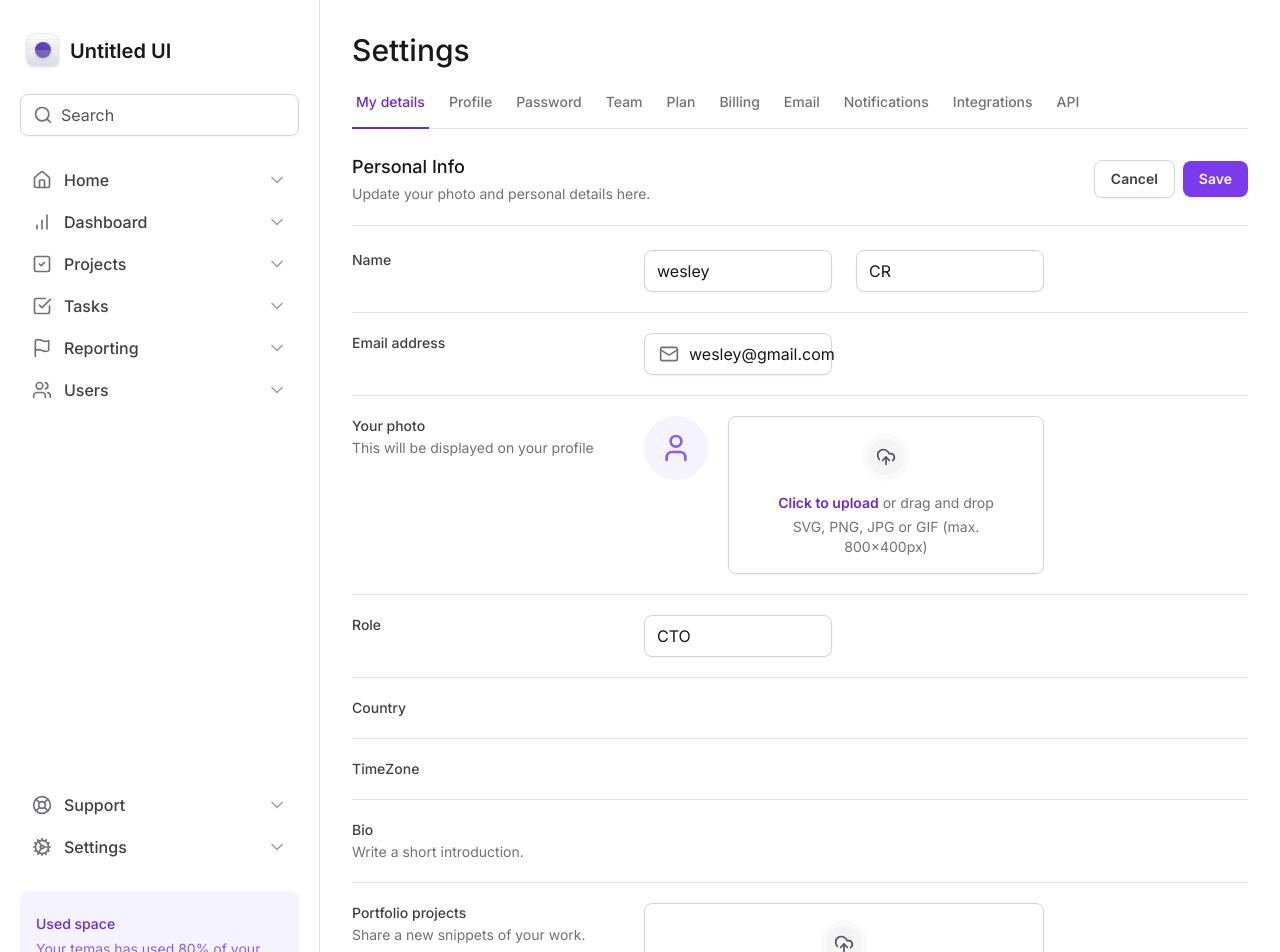
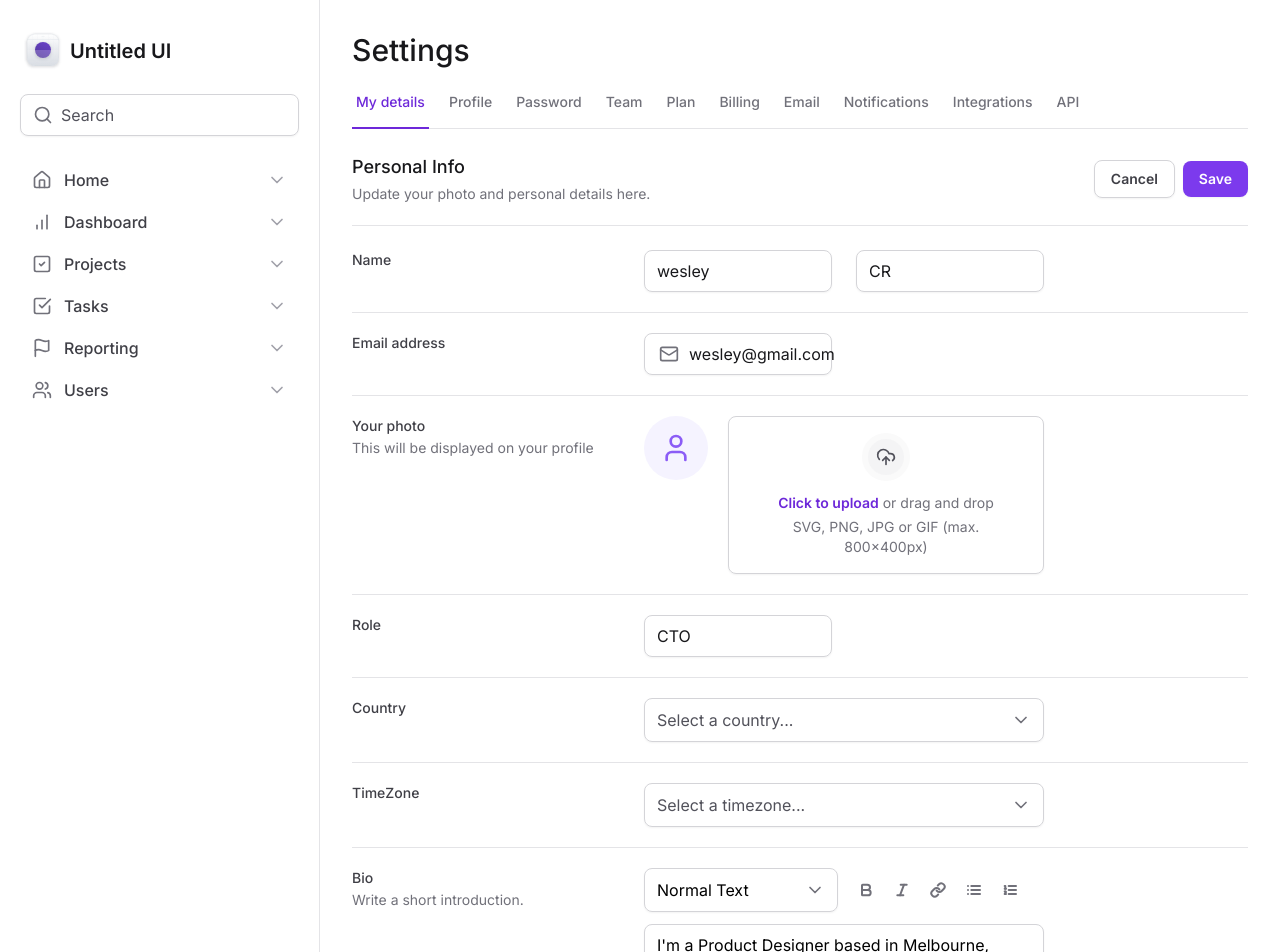
Before and after one commit to wesleywcr/Admin-UI, a Next.js app: page / in a window 1280 px wide. Shown: the top 952 px of the page. Built offline with nearby package versions, Linux system fonts and the light colour scheme.

Commit message:
feat: add new form

```diff
--- a/src/app/page.tsx
+++ b/src/app/page.tsx
@@ -1,7 +1,11 @@
 import { SettingsTabs } from '@/components/SettingsTabs'
 import * as Input from '@/components/Input'
 import * as FileInput from '@/components/Form/FileInput'
-import { Mail } from 'lucide-react'
+import { Bold, Italic, Link, List, ListOrdered, Mail } from 'lucide-react'
+import { Select } from '@/components/Form/Select'
+import { SelectItem } from '@/components/Form/Select/SelectItem'
+import { Textarea } from '@/components/Form/TextArea'
+
 export default function Home() {
   return (
     <>
@@ -110,7 +114,10 @@
             >
               Country
             </label>
-            <div></div>
+            <Select placeholder="Select a country...">
+              <SelectItem text="Brazil" value="br" />
+              <SelectItem text="United States" value="us" />
+            </Select>
           </div>
           <div className="grid gap-3 grid-cols-form pt-5">
             <label
@@ -119,7 +126,13 @@
             >
               TimeZone
             </label>
-            <div></div>
+            <Select placeholder="Select a timezone...">
+              <SelectItem
+                value="utc8"
+                text="Pacific Standard Time (UTC-08:00)"
+              />
+              <SelectItem value="utc3" text="America São Paulo (UTC-03:00)" />
+            </Select>
           </div>
           <div className="grid gap-3 grid-cols-form pt-5">
             <label htmlFor="bio" className="text-sm font-medium text-zinc-700">
@@ -128,7 +141,58 @@
                 Write a short introduction.
               </span>
             </label>
-            <div></div>
+            <div className="space-y-3">
+              <div className="grid grid-cols-2 gap-3">
+                <Select placeholder="" defaultValue="normal">
+                  <SelectItem
+                    value="normal"
+                    defaultChecked
+                    text="Normal Text"
+                  />
+                  <SelectItem value="md" text="Markdown" />
+                </Select>
+
+                <div className="flex items-center gap-1">
+                  <button
+                    type="button"
+                    className="rounded-md p-2 hover:bg-zinc-50"
+                  >
+                    <Bold className="h-4 w-4 text-zinc-500" strokeWidth={3} />
+                  </button>
+                  <button
+                    type="button"
+                    className="rounded-md p-2 hover:bg-zinc-50"
+                  >
+                    <Italic className="h-4 w-4 text-zinc-500" strokeWidth={3} />
+                  </button>
+                  <button
+                    type="button"
+                    className="rounded-md p-2 hover:bg-zinc-50"
+                  >
+                    <Link className="h-4 w-4 text-zinc-500" strokeWidth={3} />
+                  </button>
+                  <button
+                    type="button"
+                    className="rounded-md p-2 hover:bg-zinc-50"
+                  >
+                    <List className="h-4 w-4 text-zinc-500" strokeWidth={3} />
+                  </button>
+                  <button
+                    type="button"
+                    className="rounded-md p-2 hover:bg-zinc-50"
+                  >
+                    <ListOrdered
+                      className="h-4 w-4 text-zinc-500"
+                      strokeWidth={3}
+                    />
+                  </button>
+                </div>
+              </div>
+              <Textarea
+                id="bio"
+                defaultValue="I'm a Product Designer based in Melbourne, Australia. I specialise in UX/UI design, brand strategy, and Webflow development."
+              />
+            </div>
           </div>
           <div className="grid gap-3 grid-cols-form pt-5">
             <label
```
